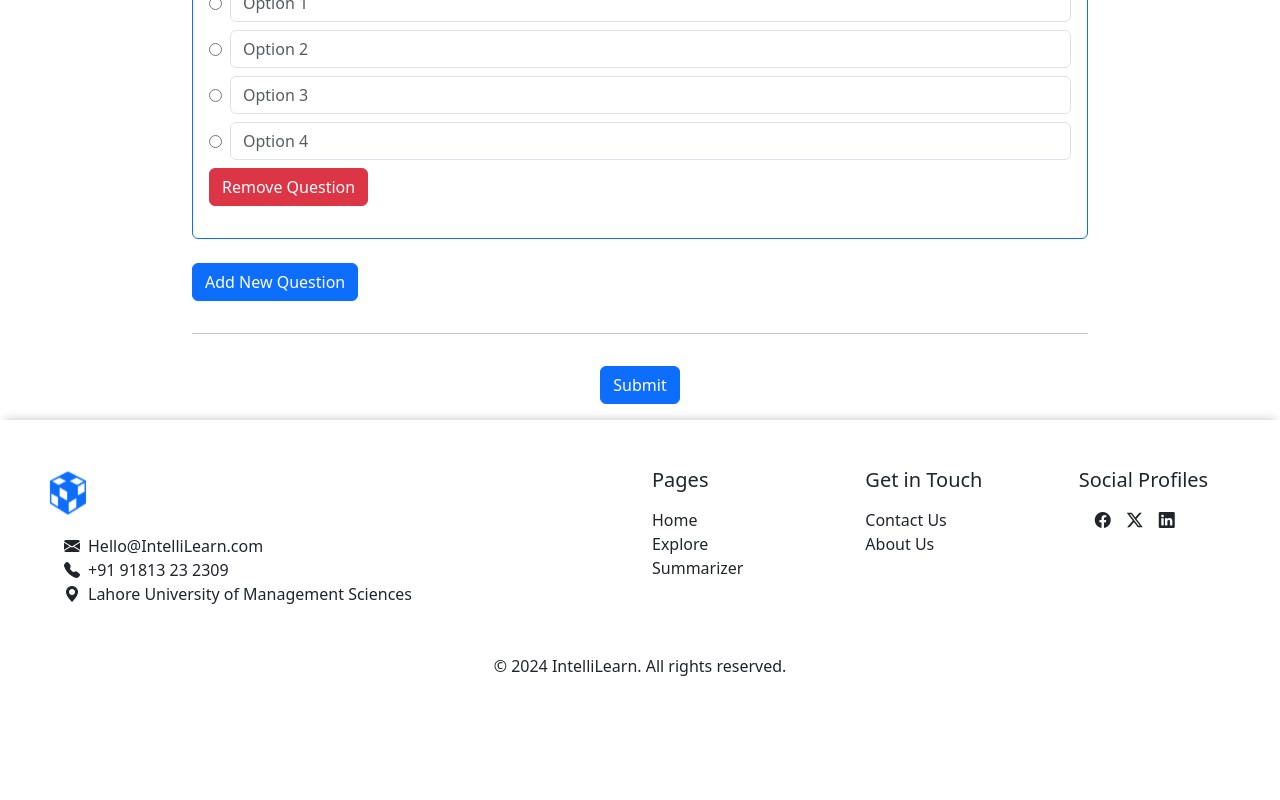
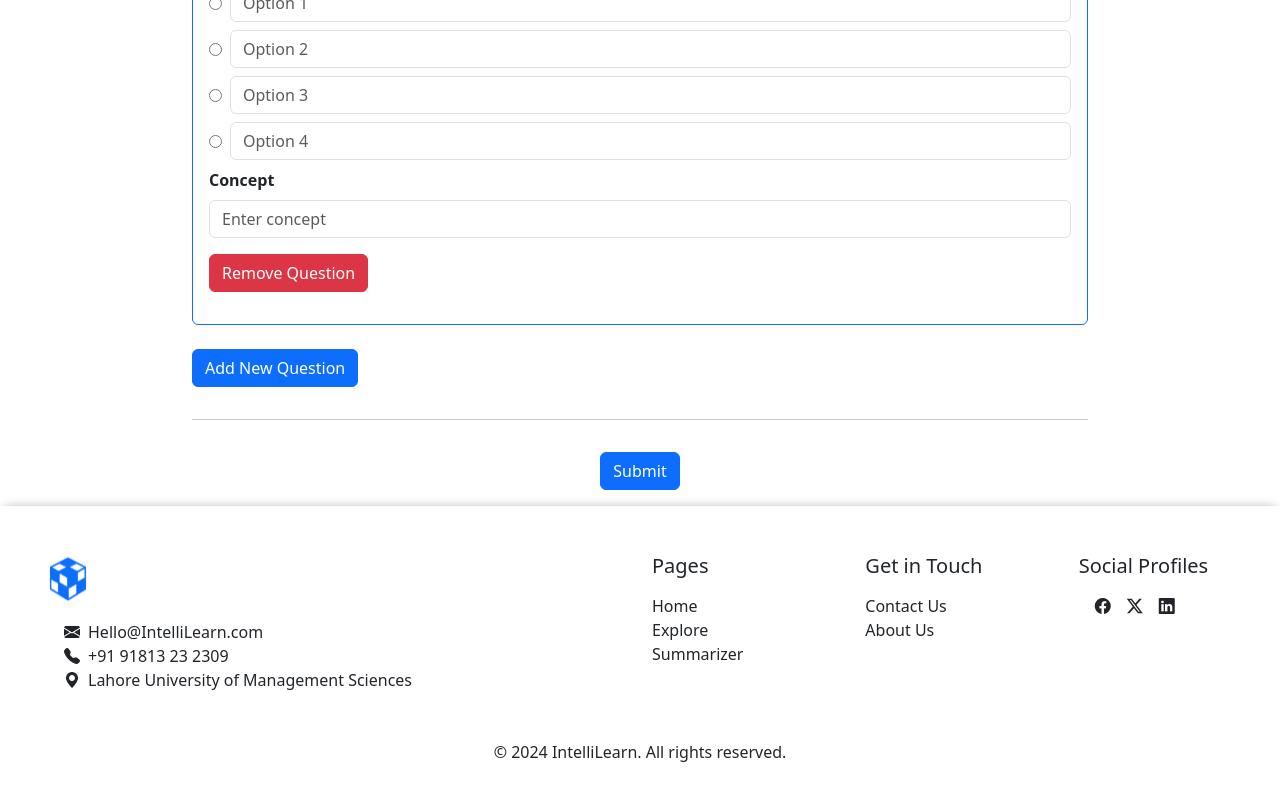
Before and after one commit to hasanhd555/GPT-EdTech, a React (Create React App) app in the folder Frontend/: page /add-course in a window 1280 px wide. Shown: the part 858-1658 px from the top of the page. Before the commit the page ends 1600 px from the top, so only its background shows below. Built offline with nearby package versions, Linux system fonts and the light colour scheme.

Commit message:
Concept added on create course page

```diff
--- a/Frontend/src/components/Courses/AddCourse.tsx
+++ b/Frontend/src/components/Courses/AddCourse.tsx
@@ -4,6 +4,8 @@ import Card from "react-bootstrap/Card";
 import { CreateNewCourse } from "../../constant";
 import axios from "axios";
 import { useAppSelector } from "../../redux/hooks";
+import { useNavigate } from "react-router-dom";
+
 
 interface Lesson {
   title: string;
@@ -14,15 +16,19 @@ interface QuizQuestion {
   question: string;
   options: string[];
   correctOption: number; // Index of the correct option
+  concept: string;
 }
 
 const AddCourse: React.FC = () => {
+  const navigate = useNavigate();
+
   const [lessons, setLessons] = useState<Lesson[]>([]);
   const [quizQuestions, setQuizQuestions] = useState<QuizQuestion[]>([
     {
       question: "",
       options: ["", "", "", ""],
       correctOption: -1,
+      concept: "",
     },
   ]);
 
@@ -54,9 +60,19 @@ const AddCourse: React.FC = () => {
   const handleQuizQuestionChange = (
     event: React.ChangeEvent<HTMLInputElement | HTMLTextAreaElement>,
     questionIndex: number,
-    optionIndex?: number // This is only used for options, not for the question itself
+    optionIndex?: number, // This is only used for options, not for the question itself
+    isConcept?: boolean // Identify if the change is for the concept field
   ) => {
     const { value } = event.target;
+
+      // If change is for concept, update concept field
+      if (isConcept) {
+        const updatedQuizQuestions = quizQuestions.map((quizQuestion, idx) =>
+          idx === questionIndex ? { ...quizQuestion, concept: value } : quizQuestion
+        );
+        setQuizQuestions(updatedQuizQuestions);
+        return;
+      }
 
       // Update a quiz question
       if (typeof optionIndex === "undefined") {
@@ -80,6 +96,29 @@ const AddCourse: React.FC = () => {
         setQuizQuestions(updatedQuizQuestions);
       }
     };
+  //   if (!isConcept && typeof optionIndex !== "undefined") {
+  //     // Update specific option text
+  //     const updatedOptions = [...quizQuestions[questionIndex].options];
+  //     updatedOptions[optionIndex] = event.target.value;
+  //     setQuizQuestions(
+  //       quizQuestions.map((question, idx) =>
+  //         idx === questionIndex
+  //           ? { ...question, options: updatedOptions }
+  //           : question
+  //       )
+  //     );
+  //   } else {
+  //     // Update question text or concept
+  //     const field = isConcept ? "concept" : "question";
+  //     setQuizQuestions(
+  //       quizQuestions.map((question, idx) =>
+  //         idx === questionIndex
+  //           ? { ...question, [field]: event.target.value }
+  //           : question
+  //       )
+  //     );
+  //   }
+  // };
 
   const handleCorrectOptionChange = (index: number, optionIndex: number) => {
     const updatedQuizQuestions = quizQuestions.map((qq, i) =>
@@ -91,7 +130,12 @@ const AddCourse: React.FC = () => {
   const addQuizQuestion = () => {
     setQuizQuestions((quizQuestions) => [
       ...quizQuestions,
-      { question: "", options: ["", "", "", ""], correctOption: -1 },
+      {
+        question: "",
+        options: ["", "", "", ""],
+        correctOption: -1,
+        concept: "",
+      },
     ]);
   };
 
@@ -121,7 +165,7 @@ const AddCourse: React.FC = () => {
     console.log("Course Description:", courseDescription);
     console.log("Lessons:", lessons);
     console.log("Quiz Questions:", quizQuestions);
-    console.log("here")
+    console.log("here");
 
     console.log("Admin ID:", _id);
     // Prepare the data object to be sent
@@ -130,14 +174,19 @@ const AddCourse: React.FC = () => {
       name: courseName,
       description: courseDescription,
       lessons: lessons,
-      quizQuestions: quizQuestions,
+      // Ensure each quiz question includes the concept when being sent
+      quizQuestions: quizQuestions.map(question => ({
+        ...question,
+        concept: question.concept
+      }))
     };
 
     try {
-      // Adjust URL to your actual endpoint
       const response = await axios.post(CreateNewCourse, courseData);
       console.log("Course creation successful", response.data);
-      // Handle success, e.g., show a success message, clear form, navigate to another page, etc.
+      // Alert the user and navigate to the admin dashboard
+    alert("Course created successfully!");
+    navigate("/dash-admin");
     } catch (error) {
       console.error("There was an error creating the course", error);
       // Handle error, e.g., show an error message
@@ -147,9 +196,7 @@ const AddCourse: React.FC = () => {
   return (
     <div className="mt-2 mb-3">
       <div>
-        <h2 className="display-3 text-center fw-bold">
-          Create new course
-        </h2>
+        <h2 className="display-3 text-center fw-bold">Create new course</h2>
       </div>
       <div style={{ width: "70%" }} className="mx-auto">
         <form onSubmit={handleSubmit}>
@@ -312,8 +359,22 @@ const AddCourse: React.FC = () => {
                       }
                       required
                     />
+
                   </div>
                 ))}
+                {/* Concept input field */}
+                <div className="mb-3">
+                      <label className="form-label fw-bold">Concept</label>
+                      <input
+                        type="text"
+                        className="form-control"
+                        placeholder="Enter concept"
+                        value={quizQuestion.concept}
+                        onChange={(e) =>
+                          handleQuizQuestionChange(e, index, undefined, true)
+                        }
+                      />
+                    </div>
                 <button
                   type="button"
                   className="btn btn-danger mb-3"
@@ -331,7 +392,7 @@ const AddCourse: React.FC = () => {
               Add New Question
             </button>
           </div>
-          <hr className="mb-4"/>
+          <hr className="mb-4" />
           <div className="d-flex justify-content-center">
             <button type="submit" className="btn btn-primary mx-auto mt-2">
               Submit
```
Also changed, not shown: 2 other files (tests, documents, lock files or other folders). Lines whose indentation alone changed are shown as unchanged.
